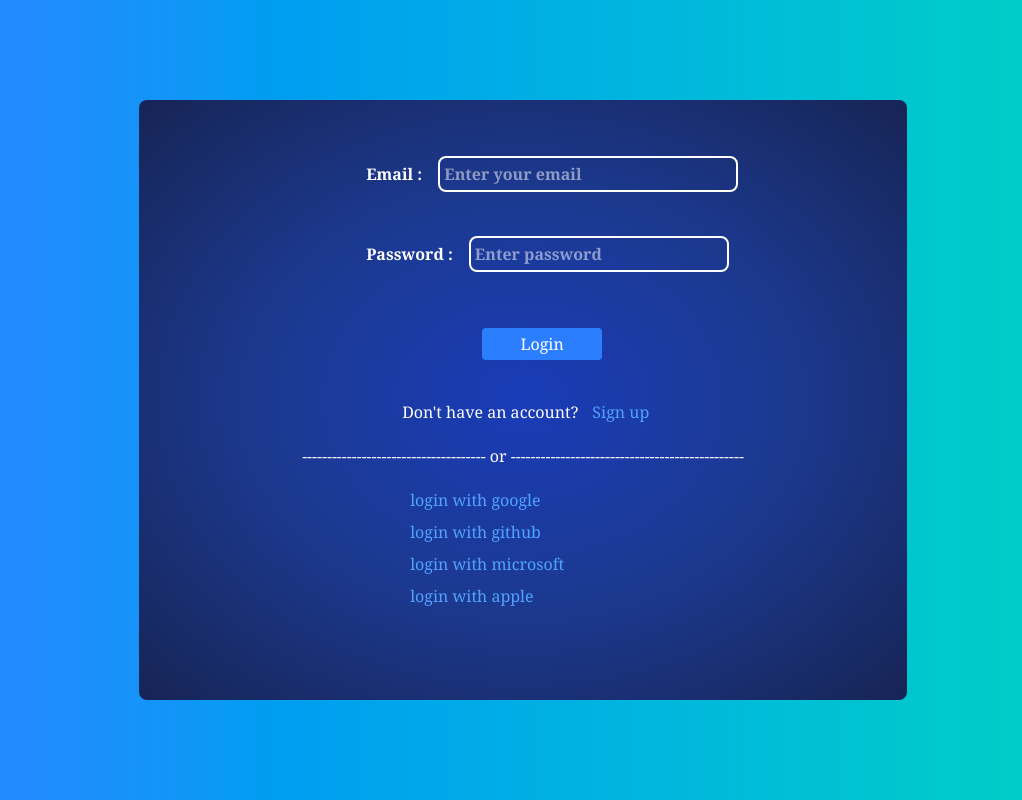
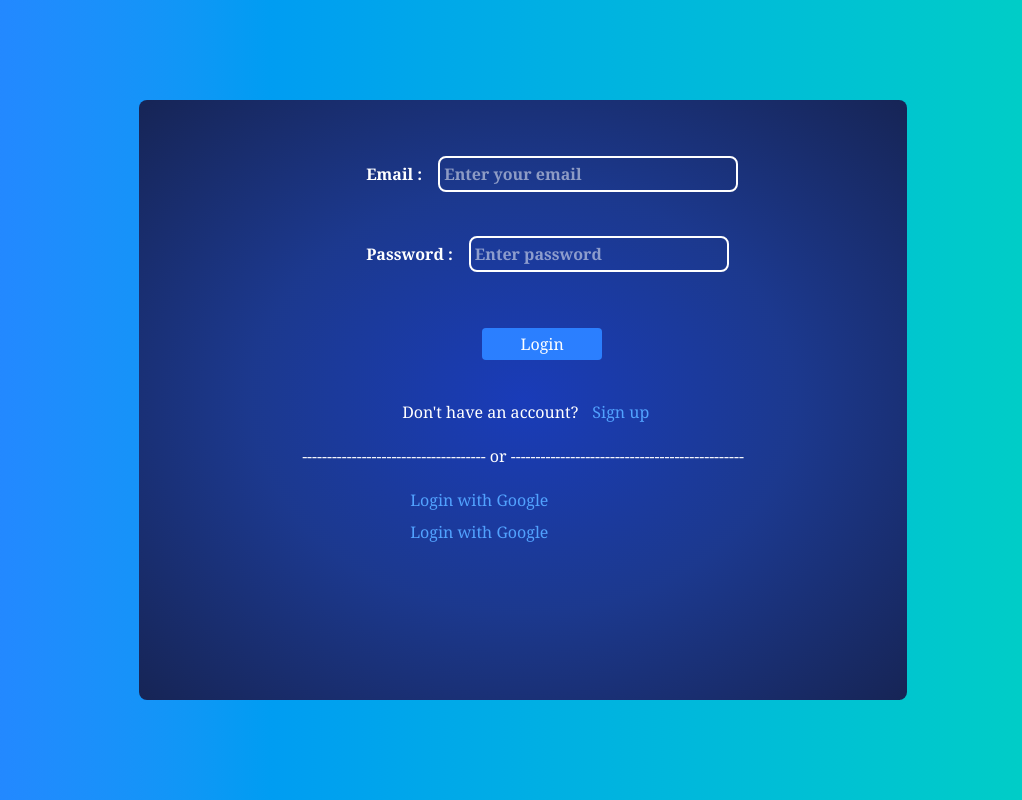
Before and after one commit to rajritik4041/Unvision, a Next.js app in the folder form_detect/frontend/: page /login in a window 1280 px wide. Shown: the whole page, without its empty margins (117-1139 px from the left). Built offline with nearby package versions, Linux system fonts and the light colour scheme; no server answers.

Commit message:
Fixed envirament page 24

```diff
--- a/form_detect/frontend/src/app/(components)/login/page.tsx
+++ b/form_detect/frontend/src/app/(components)/login/page.tsx
@@ -319,21 +319,8 @@ function Page() {
           </div>
 
           <div className="ml-25 my-5">
-            <div onClick={() => signIn("google")} className="m-2 text-blue-400">
-              login with google
-            </div>
-
-            <div onClick={() => signIn("github")} className="m-2 text-blue-400">
-              login with github
-            </div>
-
-            <div onClick={() => signIn("azure-ad")} className="m-2 text-blue-400">
-              login with microsoft
-            </div>
-
-            <div onClick={() => signIn("apple")} className="m-2 text-blue-400">
-              login with apple
-            </div>
+                   <div className='m-2 text-blue-400' onClick={() => window.location.href = "http://127.0.0.1:8000/auth/google"}> Login with Google </div>
+              <div className='m-2 text-blue-400' onClick={() => window.location.href = "https://unvision-first.onrender.com/auth/google"}> Login with Google </div>
           </div>
 
         </form>
--- a/form_detect/frontend/src/app/(components)/signup/page.tsx
+++ b/form_detect/frontend/src/app/(components)/signup/page.tsx
@@ -29,7 +29,7 @@ export default function Signup() {
   const setpage = async () => { setfirstpage(true); }
   const api = process.env.NEXT_PUBLIC_API_URL || "https://unvision-first.onrender.com";
   // const api =  "http://127.0.0.1:8000";
-   const api2 =  process.env.NEXT_PUBLIC_API_URL2 || "https://unvision.vercel.app" ;
+  const api2 = process.env.NEXT_PUBLIC_API_URL2 || "https://unvision.vercel.app";
   const [user, setUser] = useState<UserType>({
     first_name: "", last_name: "", date_of_birth: "", age: "", username: "",
     email: "", password: "", confirmPassword: "", country: "", state: "",
@@ -154,16 +154,8 @@ export default function Signup() {
             <Link href="/login" className='m-3.5 text-blue-400'>login </Link>
           </p> </div> <div className="flex items-center justify-center"> <hr className="w-[50%]" /> <div className="mx-4">Or</div> <hr className="w-[50%]" /> </div>
             <div className='ml-25 my-5'>
-              <div onClick={() => signIn('google')} className='m-2 text-blue-400'>login with google </div>
-              <div onClick={() => signIn('github')} className='m-2 text-blue-400'>  login with github </div>
-              <div onClick={() => signIn('microsoft')} className='m-2 text-blue-400'> login with microsoft </div>
-              <div onClick={() => signIn('apple')} className='m-2 text-blue-400'> login withjh apple </div>
-              <button onClick={() => window.location.href = "http://127.0.0.1:8000/auth/google"}> Login with Google </button><br />
-              <button onClick={() => window.location.href = "http://127.0.0.1:8000/auth/github"}> Login with GitHub </button><br />
-              <button onClick={() => window.location.href = "http://localhost:8000/auth/microsoft"}> Login with Microsoft </button>   <br />
-              <button onClick={() => window.location.href = "https://unvision-first.onrender.com/auth/google"}> Login with Google </button><br />
-              <button onClick={() => window.location.href = "https://unvision-first.onrender.com/auth/github"}> Login with GitHub </button><br />
-              <button onClick={() => window.location.href = "https://unvision-first.onrender.com/auth/microsoft"}> Login with Microsoft </button>   <br />
+              <div className='m-2 text-blue-400' onClick={() => window.location.href = "http://127.0.0.1:8000/auth/google"}> Login with Google </div>
+              <div className='m-2 text-blue-400' onClick={() => window.location.href = "https://unvision-first.onrender.com/auth/google"}> Login with Google </div>
             </div> </form> </div> </div> </div>
     </div>
   )
```
Also changed, not shown: 1 other file (tests, documents, lock files or other folders).
